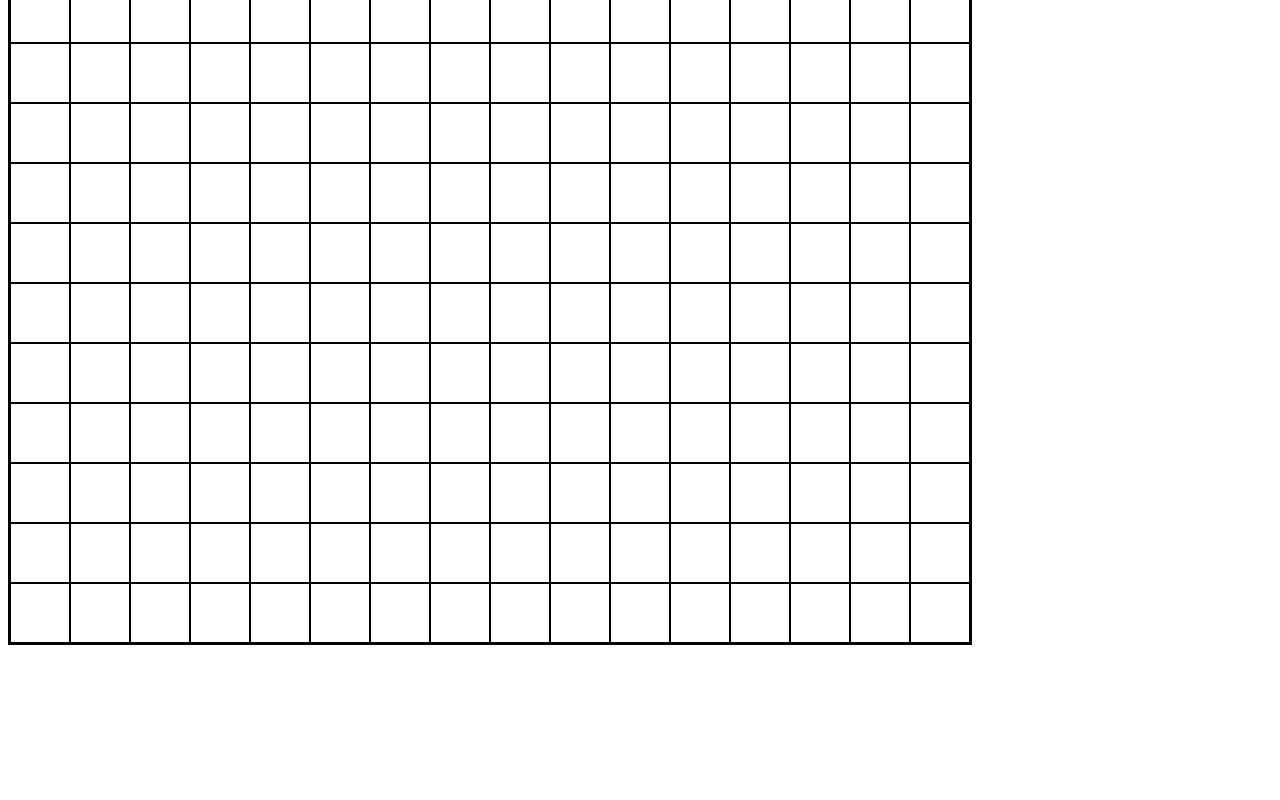
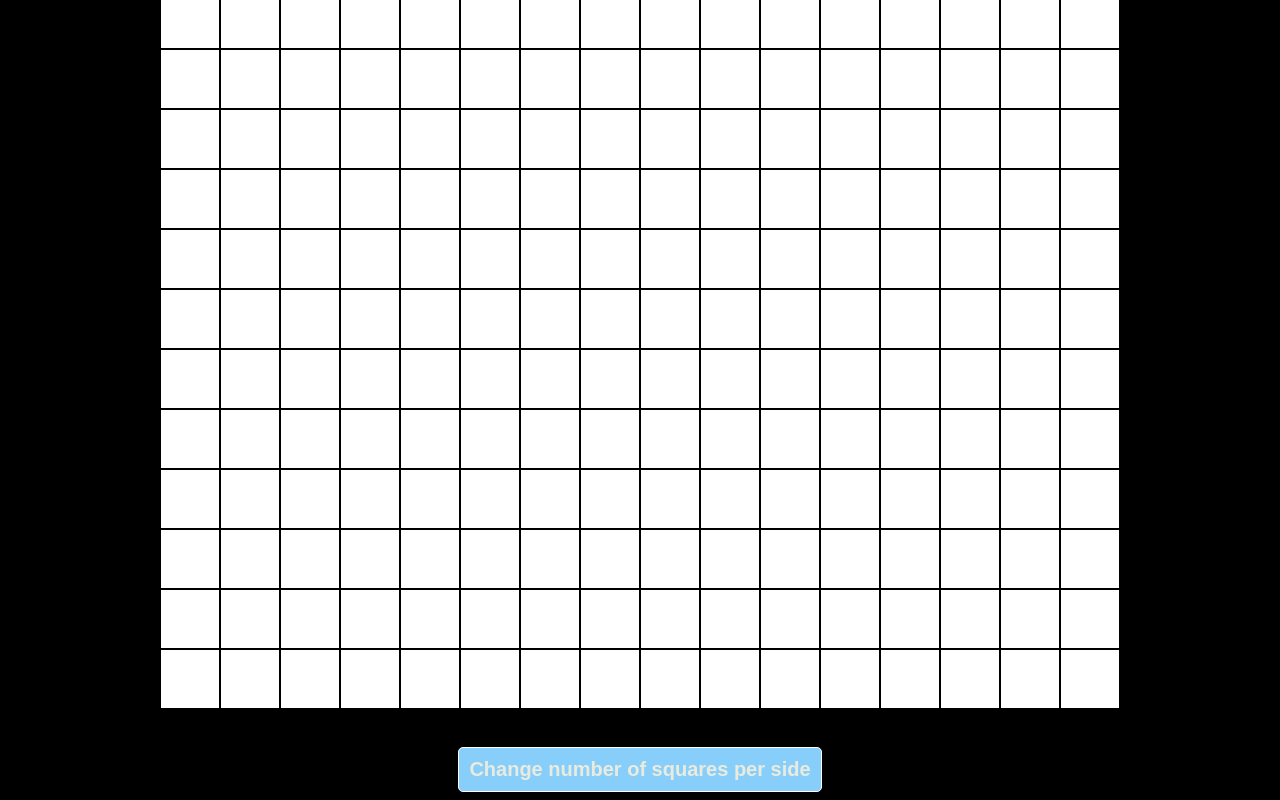
Before and after one commit to NicksCodez/etch-a-sketch, a plain HTML site: page index.html in a window 1280 px wide. Shown: the part 327-1127 px from the top of the page. Before the commit the page ends 980 px from the top, so only its background shows below. Drawn offline with Linux system fonts and the light colour scheme.

Commit message:
Implement changeable grid size

```diff
--- a/index.html
+++ b/index.html
@@ -7,9 +7,11 @@
     <title>Document</title>
 </head>
 <body>
-    <div id="container">
-
-    </div>
+    <div id="header">The single best game ever.</div>
+    <br/>
+    <div id="container"></div>
+    <br></br>
+    <button class="numberSquares">Change number of squares per side</button>
     <script src="script.js"></script>
 </body>
 </html>
--- a/script.js
+++ b/script.js
@@ -9,10 +9,14 @@ container.style.maxHeight = `${containerWidth}px`;
 let gridSize = 16;
 let squareBorderWidth = 1;
 let squareBorderStyle = 'solid';
-let squareWidth = `${containerWidth / gridSize - 2 * squareBorderWidth}px`;
+let squareWidth = setSquareWidth(gridSize);
 
 
 //create the grid of squares
+function createGrid(gridSize){
+    while(container.firstChild){
+        container.removeChild(container.lastChild);
+    }
     for(let i = 0; i < (gridSize*gridSize); i ++){
         let newDiv = document.createElement('div');
         newDiv.style.width = squareWidth;
@@ -22,6 +26,9 @@ for(let i = 0; i < (gridSize*gridSize); i ++){
         newDiv.className = 'square';
         container.appendChild(newDiv);
     }
+}
+
+createGrid(gridSize);
 
 container.addEventListener('mouseover', changeColor);
 container.addEventListener('mousedown', changeColor);
@@ -32,3 +39,18 @@ function changeColor(e){
         e.target.style.backgroundColor = 'black';
     }
 }
+
+let numberButton = document.querySelector('.numberSquares');
+numberButton.addEventListener('click', changeGridSize);
+
+function changeGridSize(){
+    do{
+        gridSize = parseInt(prompt('Enter the new grid size, maximum 100'));
+    }while(gridSize>100 || gridSize<0);
+    squareWidth = setSquareWidth(gridSize);
+    createGrid(gridSize);
+}
+
+function setSquareWidth(gridSize){
+    return `${containerWidth / gridSize - 2 * squareBorderWidth}px`;
+}
--- a/style.css
+++ b/style.css
@@ -1,10 +1,35 @@
+body {
+    display: flex;
+    flex-direction: column;
+    justify-content: center;
+    background-color: black;
+}
+
+#header {
+    align-self: center;
+    color: red;
+    font-weight: 1100;
+    font-size : 42px;
+}
+
 #container {
+    align-self: center;
+    background-color: white;
     border-style: solid;
     border-width: 2px;
     display: flex;
     flex-wrap: wrap;
 }
 
-.square {
-
+.numberSquares {
+    align-self: center;
+    background-color: lightskyblue;
+    border-style: solid;
+    border-width: 1px;
+    border-color: white;
+    border-radius: 5px;
+    padding: 10px;
+    color: rgb(234, 235, 223);
+    font-weight: bold;
+    font-size: 20px;
 }
```
Lines whose indentation alone changed are shown as unchanged.
